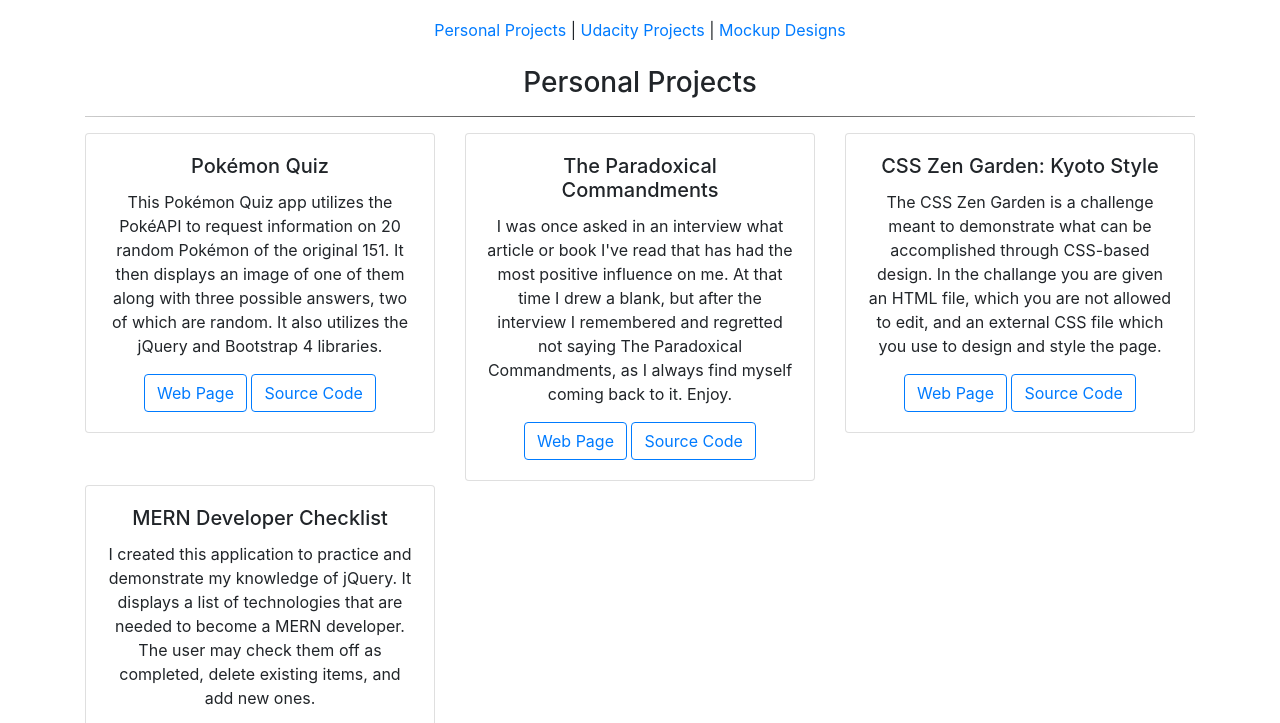
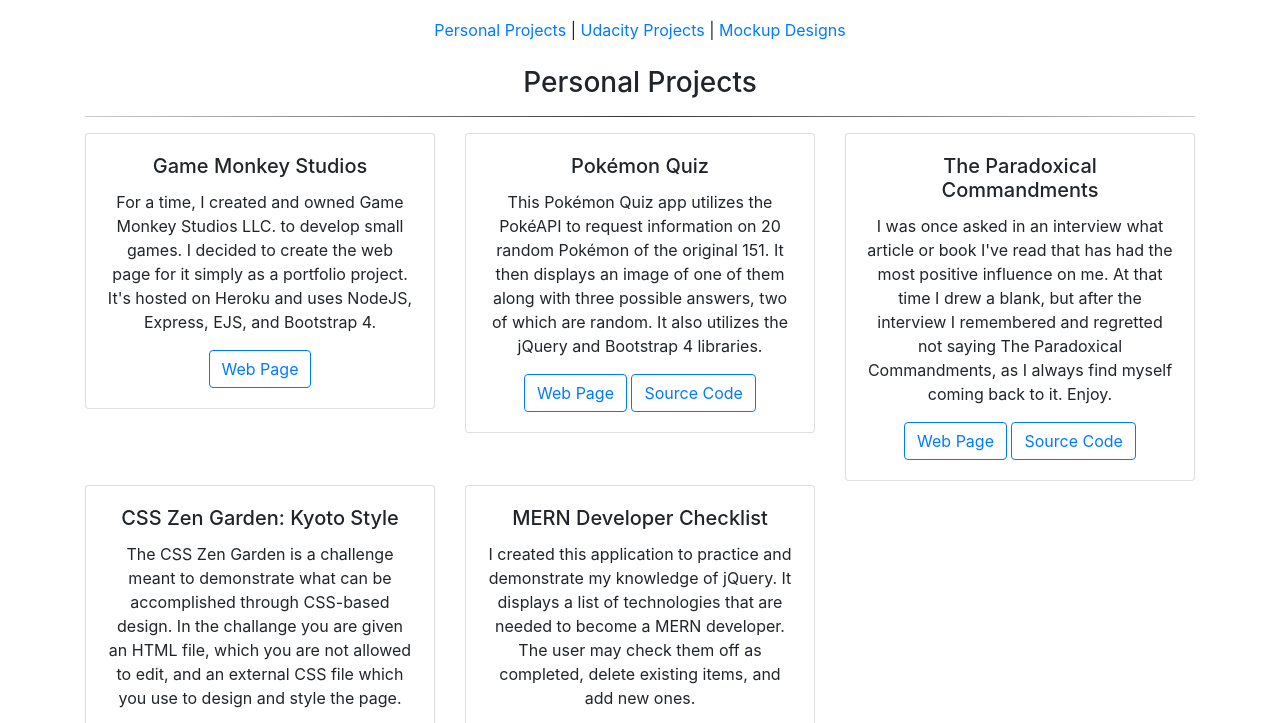
Before and after one commit to pduhamel2/pduhamel2.github.io, a plain HTML site: page projects.html in a window 1280 px wide. Shown: the part 62-785 px from the top of the page. Drawn offline with nearby package versions, Linux system fonts and the light colour scheme.

Commit message:
Adding GMS card

```diff
--- a/projects.html
+++ b/projects.html
@@ -39,6 +39,20 @@
             <h3 class="text-center mt-4">Personal Projects</h3>
             <hr>
             <div class="row">
+                <div class="col-lg-4">
+                    <div class="card text-center mb-1">
+                        <div class="card-body">
+                            <h5 class="card-title">Game Monkey Studios</h5>
+                            <p class="card-text">
+                                For a time, I created and owned Game Monkey Studios LLC. to develop small games. I
+                                decided to create the web page for it simply as a portfolio project. It's hosted on
+                                Heroku and uses NodeJS, Express, EJS, and Bootstrap 4.
+                            </p>
+                            <a href="https://game-monkey-studios.herokuapp.com" target="_blank"
+                                class="btn btn-outline-primary">Web Page</a>
+                        </div>
+                    </div>
+                </div>
                 <div class="col-lg-4">
                     <div class="card text-center mb-1">
                         <div class="card-body">
```
